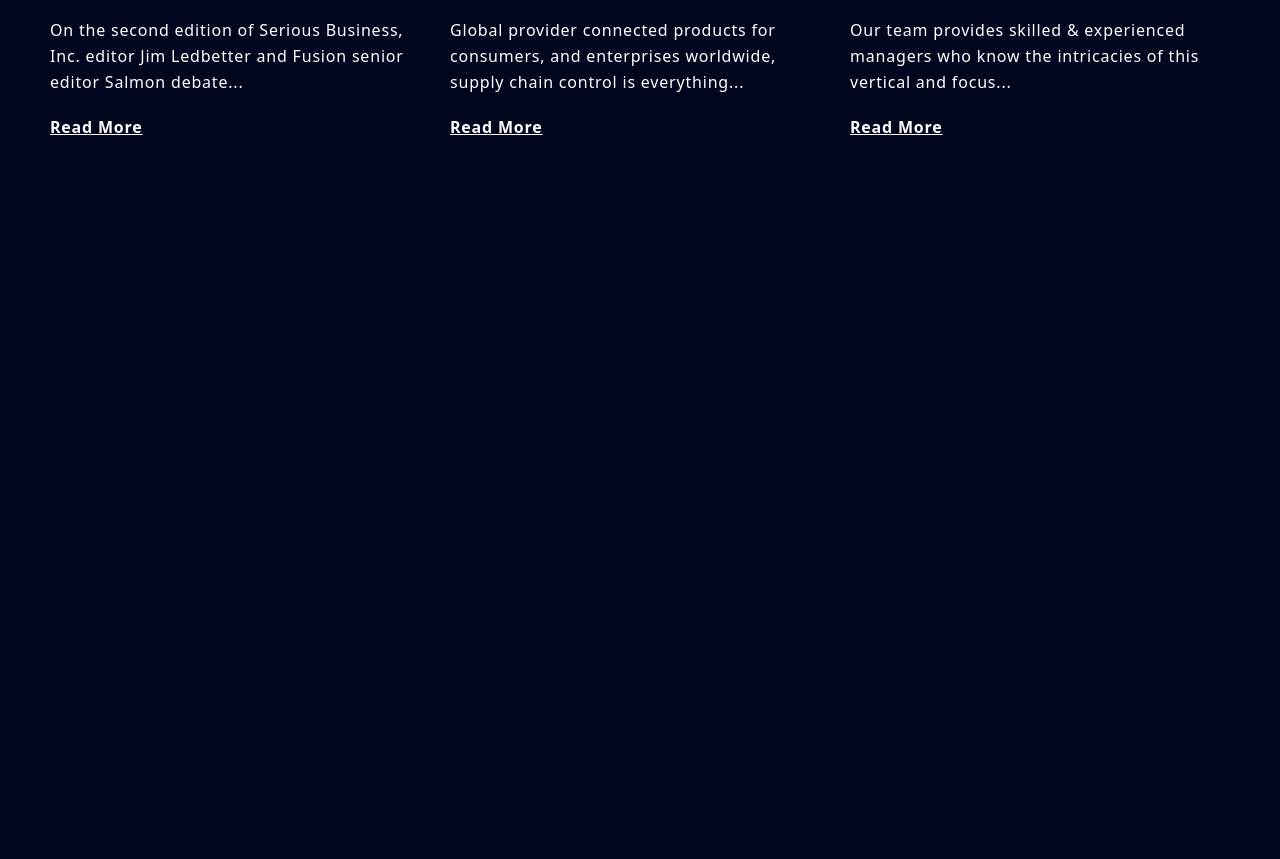
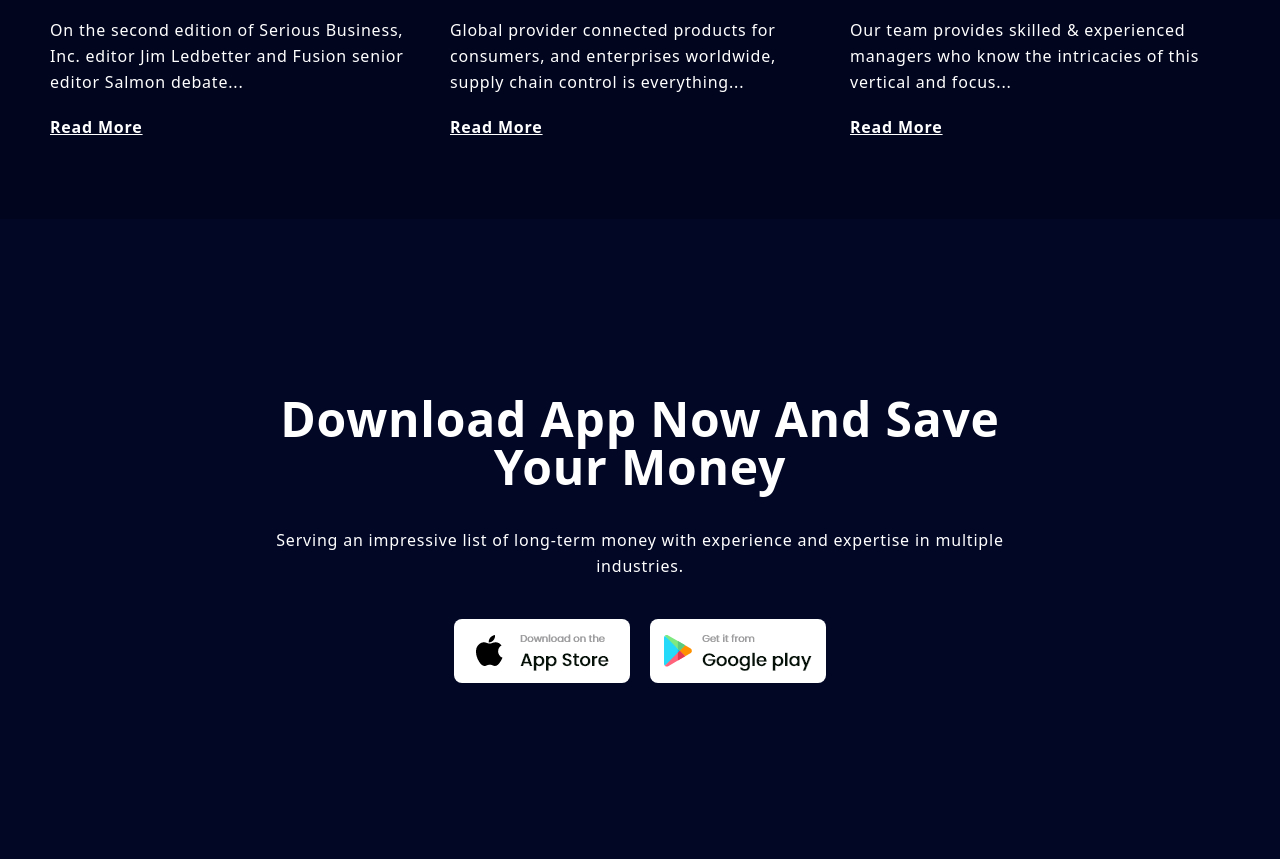
Before and after one commit to Guna-Pandi/Tailwindcss-begining-2, a website: page src/index.html in a window 1280 px wide. Shown: the part 5078-5937 px from the top of the page. Before the commit the page ends 5297 px from the top, so only its background shows below. Drawn offline with Linux system fonts and the light colour scheme.

Commit message:
Added:Download app section

```diff
--- a/src/index.html
+++ b/src/index.html
@@ -825,7 +825,32 @@
           </div>
         </div>
       </section>
-      <!--  -->
+      <!-- Download app -->
+      <section id="download-app" class="bg-color-primary-light">
+        <div class="container h-[80vh] grid place-items-center">
+          <div class="m-auto text-center md:w-2/3">
+            <h1 class="title">Download App Now And Save Your Money</h1>
+            <p class="pt-5 leading-relaxed">
+              Serving an impressive list of long-term money with experience and
+              expertise in multiple industries.
+            </p>
+            <div
+              class="flex flex-col items-center justify-center gap-5 pt-10 md:flex-row">
+              <a
+                href="#"
+                class="grid h-16 rounded-lg bg-color-white w-44 place-items-center hover:opacity-70">
+                <img src="../img/ios-store-dark.png" alt="" />
+              </a>
+              <a
+                href="#"
+                class="grid h-16 rounded-lg bg-color-white w-44 place-items-center hover:opacity-70">
+                <img src="../img/g-play-dark.png" alt="" />
+              </a>
+            </div>
+          </div>
+        </div>
+      </section>
+
     </main>
     <script src="./script.js"></script>
   </body>
```
Also changed, not shown: css/main.css.
